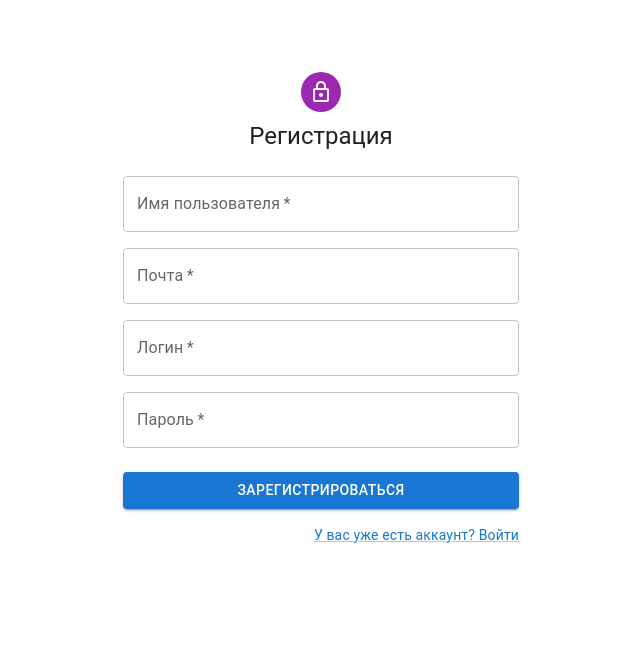
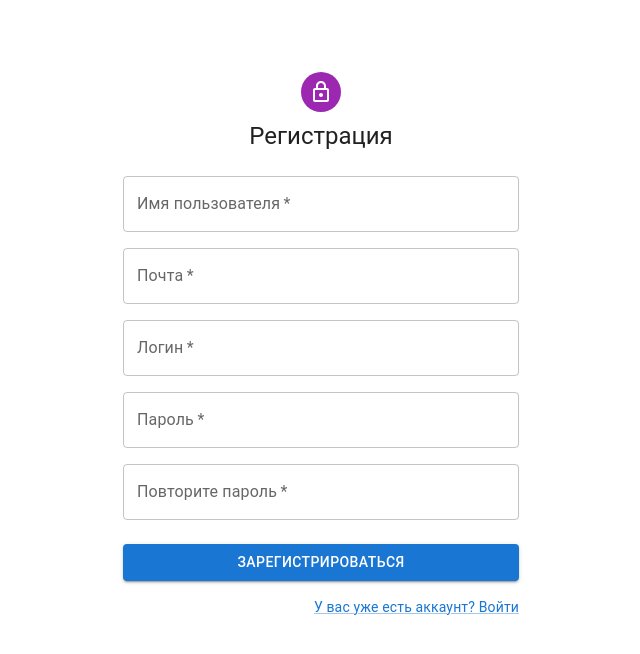
Before and after one commit to Gets1337/gemuru, a React (Vite) app in the folder frontend/: page /register in a window 1280 px wide. Shown: the top 654 px of the page, without its empty margins (319-959 px from the left). Built offline with nearby package versions, Linux system fonts and the light colour scheme.

Commit message:
добавил поле поодтверждения пароля в регистрации

```diff
--- a/frontend/src/pages/SignOn/index.tsx
+++ b/frontend/src/pages/SignOn/index.tsx
@@ -16,6 +16,7 @@ export const SignOnPage = () => {
   const [email, setemail] = useState('');
   const [login, setlogin] = useState('');
   const [password, setpassword] = useState('');
+  const [repeatPassword, setRepeatPassword] = useState('');
   const navigate = useNavigate();
 
   const handleSubmit = async (e: { preventDefault: () => void }) => {
@@ -27,7 +28,13 @@ export const SignOnPage = () => {
         headers: {
           'Content-Type': 'application/json',
         },
-        body: JSON.stringify({ username, email, login, password }),
+        body: JSON.stringify({
+          username,
+          email,
+          login,
+          password,
+          repeatPassword,
+        }),
       });
       if (response.ok) {
         navigate('/login');
@@ -92,6 +99,15 @@ export const SignOnPage = () => {
               id="password"
               onChange={(e) => setpassword(e.target.value)}
             />
+            <TextField
+              required
+              fullWidth
+              name="repeat-password"
+              label="Повторите пароль"
+              type="repeatPassword"
+              id="repeat-password"
+              onChange={(e) => setRepeatPassword(e.target.value)}
+            />
           </Stack>
           <Button
             type="submit"
```
